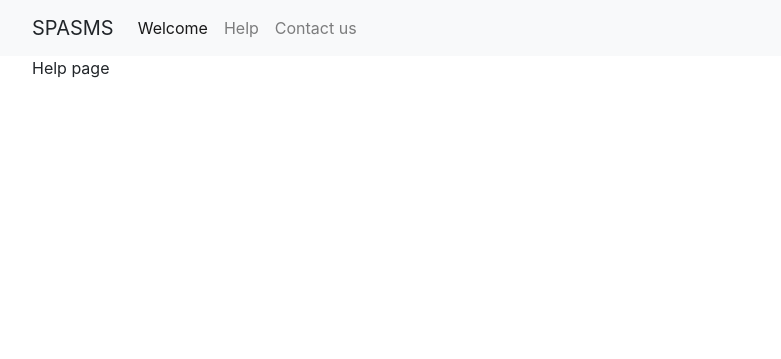
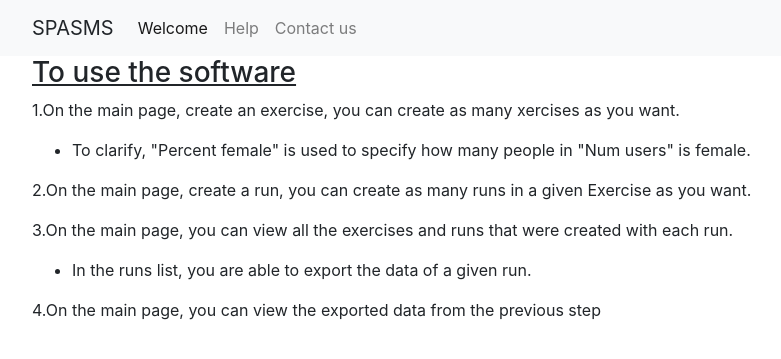
Before and after one commit to james-stoup/spasms, a Django app: page /help in a window 1280 px wide. Shown: the top 359 px of the page, without its empty margins (53-834 px from the left). Run offline with Django 3.2, Linux system fonts and the light colour scheme; some libraries are stand-ins or nearby versions.

Commit message:
Modified spasms_help.html to include more information

```diff
--- a/spasmsapp2/spasms/templates/spasms_help.html
+++ b/spasmsapp2/spasms/templates/spasms_help.html
@@ -1,4 +1,14 @@
 {% extends "base.html" %}
 {% block page_content %}
-<p>Help page</p>
+<h3><u>To use the software</u></h3>
+<p>1.On the main page, create an exercise, you can create as many xercises as you want.</p>
+<ul>
+<li>To clarify, "Percent female" is used to specify how many people in "Num users" is female.</li>
+</ul>
+<p>2.On the main page, create a run, you can create as many runs in a given Exercise as you want.</p>
+<p>3.On the main page, you can view all the exercises and runs that were created with each run.</p>
+<ul>
+<li>In the runs list, you are able to export the data of a given run.</li>
+</ul>
+<p>4.On the main page, you can view the exported data from the previous step<p>
 {% endblock %}
```
